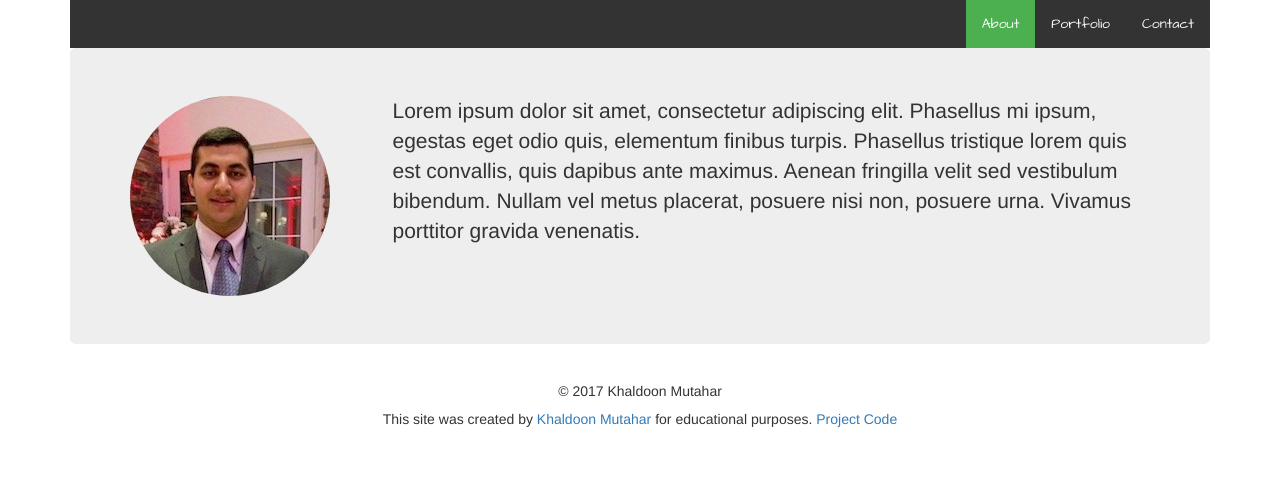
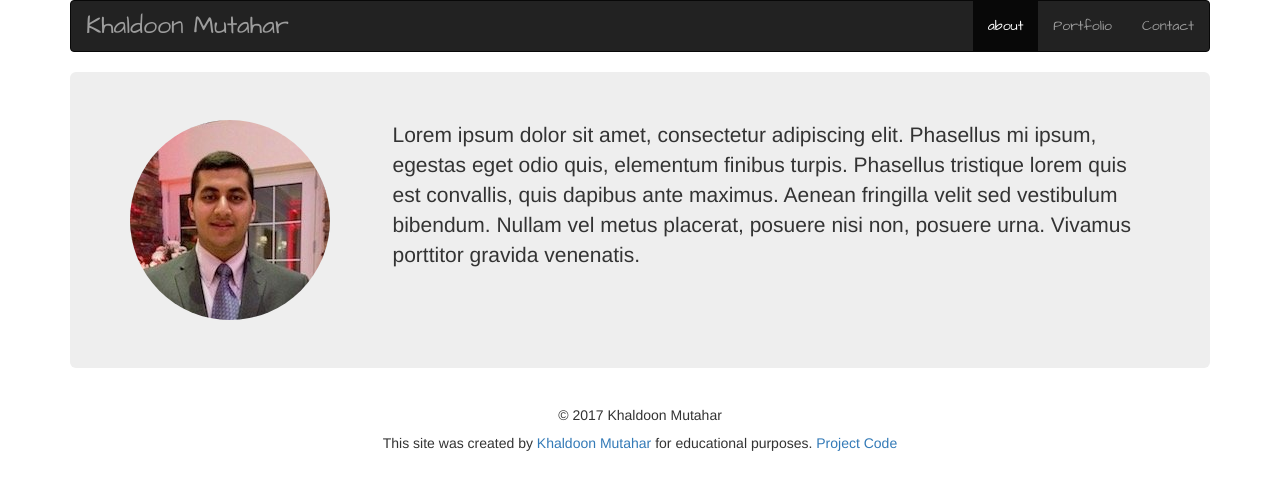
Before and after one commit to Kmutahar/fcc-projects, a plain HTML site: page personal-portfolio/index.html in a window 1280 px wide. Drawn offline with nearby package versions, Linux system fonts and the light colour scheme.

Commit message:
Finished the Nav bar and header

```diff
--- a/personal-portfolio/index.html
+++ b/personal-portfolio/index.html
@@ -15,13 +15,20 @@
   </head>
   <body>
     <!--Header & Navigation Bar-->
-    <section class="container" id="nav">
-    <ul class="test1">
-      <li><a href="#Contact">Contact</a></li>
-      <li><a href="#Portfolio">Portfolio</a></li>
-      <li><a class="active" href="#about">About</a></li>
-    </section>
-
+    <div class="container">
+      <nav class="navbar navbar-inverse">
+        <div class="container-fluid">
+          <div class="navbar-header">
+            <a class="navbar-brand" href="#">Khaldoon Mutahar</a>
+          </div>
+          <ul class="nav navbar-nav navbar-right">
+            <li class="active"><a href="#about">about</a></li>
+            <li><a href="#Portfolio">Portfolio</a></li>
+            <li><a href="#Contact">Contact</a></li>
+          </ul>
+        </div>
+      </nav>
+    </div>
 
     <!--About me Section-->
     <section class="container" id="about">
--- a/personal-portfolio/styles.css
+++ b/personal-portfolio/styles.css
@@ -1,29 +1,8 @@
-
-#nav ul {
-    list-style-type: none;
-    margin: 0;
-    padding: 0;
-    overflow: hidden;
-    background-color: #333;
-    font-family: 'Architects Daughter', cursive;
+.navbar {
+  font-family: 'Architects Daughter', cursive;
 }
 
-#nav li {
-    float: right;
+.navbar-brand{
+  font-size: 25px;
+
 }
-
-#nav li a {
-    display: block;
-    color: white;
-    text-align: center;
-    padding: 14px 16px;
-    text-decoration: none;
-}
-
-#nav li a:hover:not(.active) {
-    background-color: #111;
-}
-
-.active {
-    background-color: #4CAF50;
-}
```
